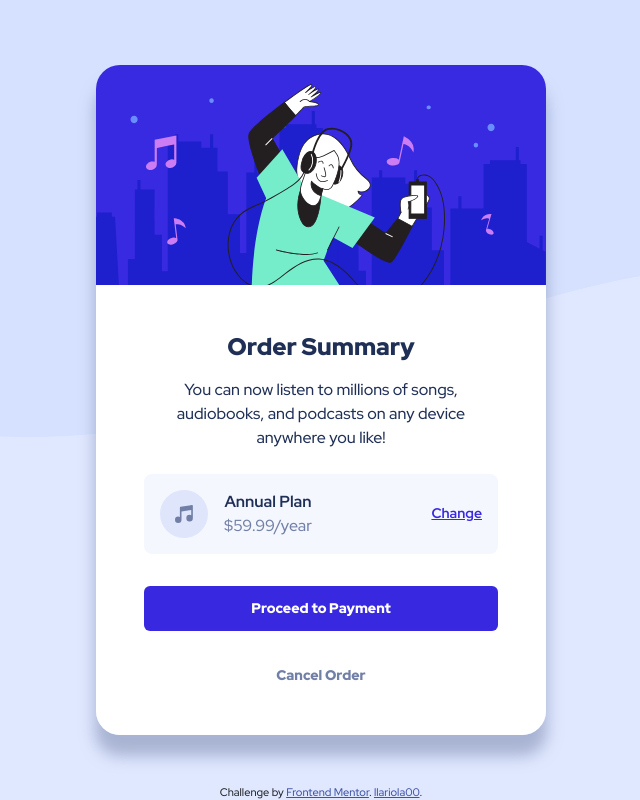
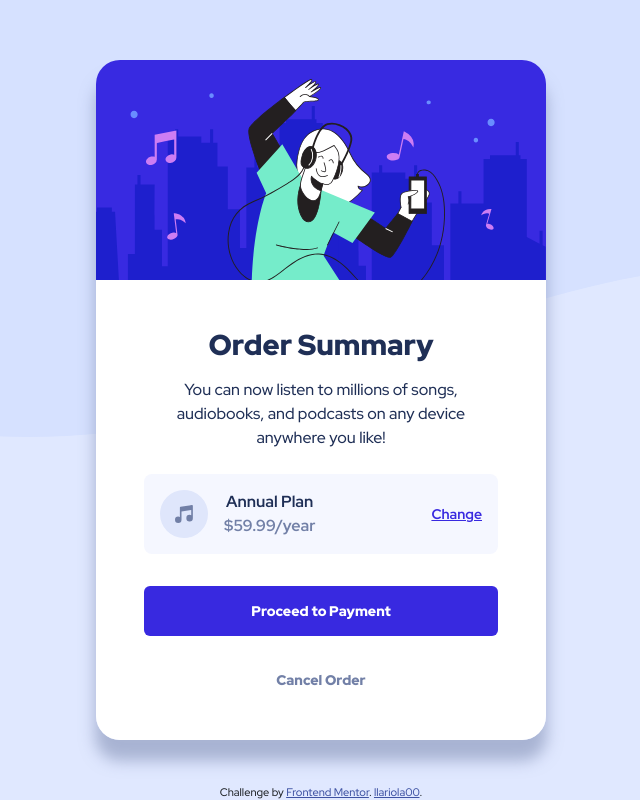
Before and after one commit to llariola00/FM-order-summary, a plain HTML site: page index.html in a window 1280 px wide. Shown: the whole page, without its empty margins (319-959 px from the left). Drawn offline with nearby package versions, Linux system fonts and the light colour scheme.

Commit message:
added shdaow efffect. Fixed component height

```diff
--- a/index.css
+++ b/index.css
@@ -60,10 +60,13 @@ body {
   color: var(--Dark-blue);
   border-radius: 0 0 1.5rem 1.5rem;
 }
+#text-title {
+  font-size: 1.8rem;
+  font-weight: 900;
+}
 
-#text-title {
-  font-size: 1.5rem;
-  font-weight: 900;
+#txt-desc {
+  color: var(--Desaturated-blue);
 }
 
 #wrapper-plan {
@@ -87,7 +90,7 @@ body {
 }
 
 .btn-payment {
-  padding: 0.7rem 0 0.7rem 0;
+  padding: 0.85rem 0 0.85rem 0;
   background-color: var(--Bright-blue);
 }
 
--- a/index.html
+++ b/index.html
@@ -38,7 +38,7 @@
       <!-- Main component container -->
       <div class="mn-card-body d-flex flex-column">
         <!-- image section container -->
-        <section class="mn-img-section">
+        <aside class="mn-img-section">
           <!-- Image root container -->
           <div class="img-container">
             <img
@@ -48,7 +48,7 @@
               id="mn-img"
             />
           </div>
-        </section>
+        </aside>
 
         <!-- text section container -->
         <section class="mn-text-body text-center p-5">
@@ -58,18 +58,20 @@
             any device anywhere you like!
           </p>
 
-          <!-- Big SPAN/BUTTON near the center -->
+          <!-- Annual Plan wrapper near the center -->
           <div
             class="d-flex justify-content-between align-items-center p-3 rounded-3"
             id="wrapper-plan"
           >
-            <span class="d-flex align-items-center">
+            <div class="d-flex align-items-center">
               <img src="./images/icon-music.svg" alt="icon-music" />
               <div class="mb-0 ms-3 d-flex flex-column">
-                <p class="fw-bold m-0">Annual Plan</p>
-                <p class="txt-cost m-0">$59.99/year</p>
+                <p class="fw-bold m-0">
+                  Annual Plan <br />
+                  <abbr class="txt-cost">$59.99/year</abbr>
+                </p>
               </div>
-            </span>
+            </div>
 
             <a class="m-0 font-small fw-bold" href="#" id="btn-change"
               >Change</a
```
